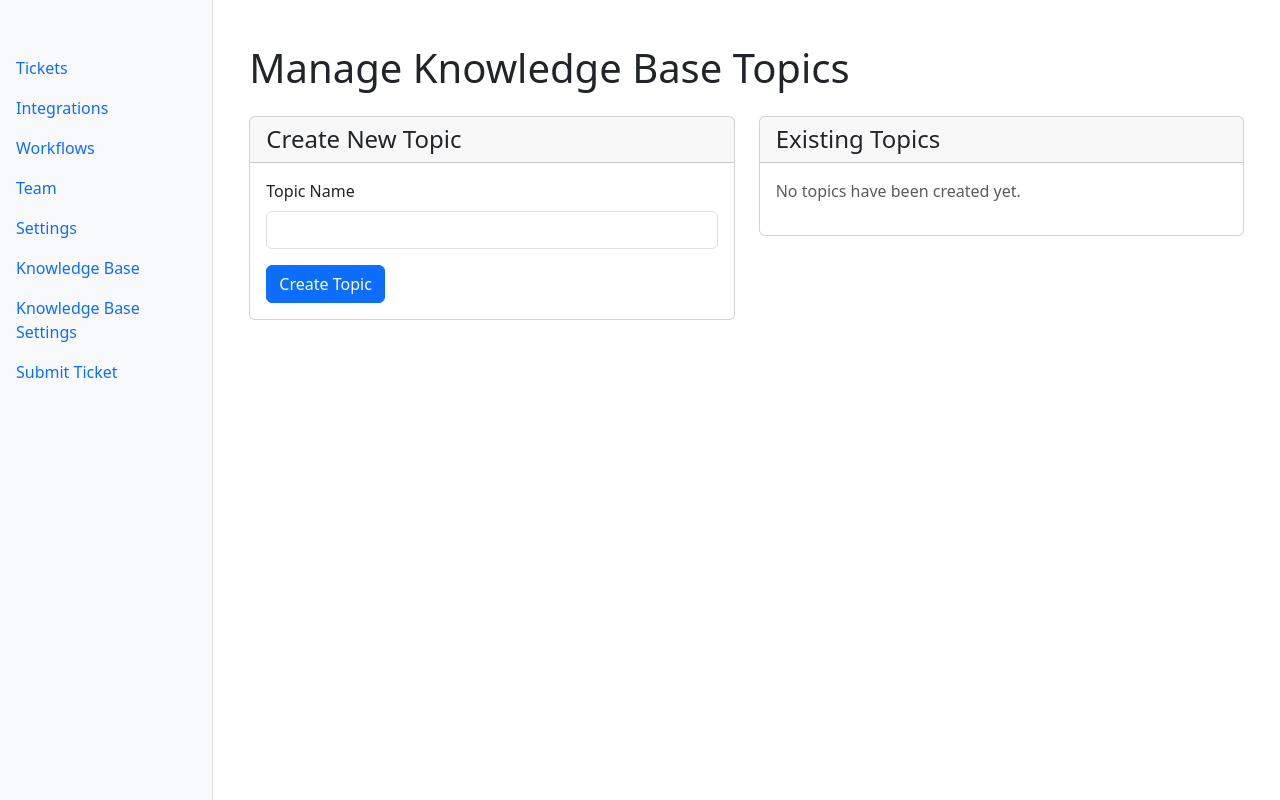
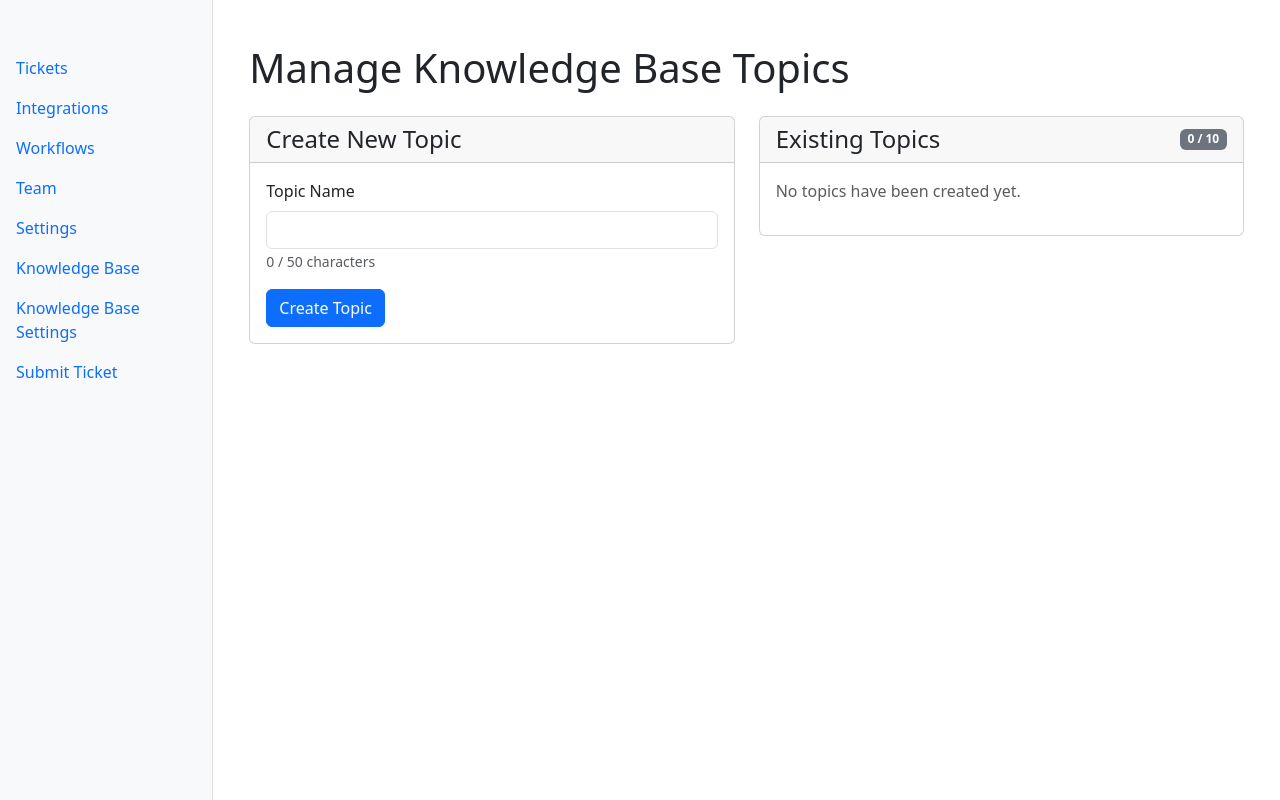
Before and after one commit to joegiglio/helpdesk-claude-dev-ai, a Flask app: page /knowledge-base/manage-topics in a window 1280 px wide. Run offline with Flask 2, Linux system fonts and the light colour scheme; data that the repository does not hold is empty; some libraries are stand-ins or nearby versions.

Commit message:
UI fixes for KB manage topics

```diff
--- a/app.py
+++ b/app.py
@@ -9,6 +9,7 @@ from jira import JIRA
 import logging
 import traceback
 from sqlalchemy.exc import SQLAlchemyError, IntegrityError
+from sqlalchemy import func
 
 app = Flask(__name__)
 app.config['SQLALCHEMY_DATABASE_URI'] = 'sqlite:///helpdesk.db'
@@ -80,7 +81,24 @@ class IntegrationSetting(db.Model):
 
 class KnowledgeBaseTopic(db.Model):
     id = db.Column(db.Integer, primary_key=True)
-    name = db.Column(db.String(100), nullable=False, unique=True)
+    name = db.Column(db.String(50), nullable=False, unique=True)
+
+    @classmethod
+    def create_topic(cls, name):
+        if len(name) > 50:
+            raise ValueError("Topic name must not exceed 50 characters.")
+
+        existing_topic = cls.query.filter(db.func.lower(cls.name) == db.func.lower(name)).first()
+        if existing_topic:
+            raise ValueError(f"Topic '{name}' already exists (case-insensitive).")
+
+        if cls.query.count() >= 10:
+            raise ValueError("Maximum number of topics (10) reached.")
+
+        new_topic = cls(name=name)
+        db.session.add(new_topic)
+        db.session.commit()
+        return new_topic
 
 def get_slack_webhook_url():
     slack_setting = IntegrationSetting.query.filter_by(integration_name='Slack').first()
@@ -331,13 +349,10 @@ def manage_topics():
             topic_name = request.form.get('topic_name')
             if topic_name:
                 try:
-                    new_topic = KnowledgeBaseTopic(name=topic_name)
-                    db.session.add(new_topic)
-                    db.session.commit()
+                    KnowledgeBaseTopic.create_topic(topic_name)
                     flash('Topic created successfully.', 'success')
-                except IntegrityError:
-                    db.session.rollback()
-                    flash(f'Topic "{topic_name}" already exists.', 'error')
+                except ValueError as e:
+                    flash(str(e), 'error')
         elif action == 'delete':
             topic_id = request.form.get('topic_id')
             if topic_id:
@@ -347,8 +362,9 @@ def manage_topics():
                     db.session.commit()
                     flash('Topic deleted successfully.', 'success')
 
-    topics = KnowledgeBaseTopic.query.all()
-    return render_template('manage_topics.html', topics=topics)
+    topics = KnowledgeBaseTopic.query.order_by(func.lower(KnowledgeBaseTopic.name)).all()
+    topic_count = len(topics)
+    return render_template('manage_topics.html', topics=topics, topic_count=topic_count)
 
 @app.route('/submit-ticket', methods=['GET', 'POST'])
 def submit_ticket():
--- a/templates/base.html
+++ b/templates/base.html
@@ -70,5 +70,6 @@
             }, 5000); // 5000 milliseconds = 5 seconds
         });
     </script>
+    {% block scripts %}{% endblock %}
 </body>
 </html>
--- a/templates/manage_topics.html
+++ b/templates/manage_topics.html
@@ -15,18 +15,25 @@
                         <input type="hidden" name="action" value="create">
                         <div class="mb-3">
                             <label for="topic_name" class="form-label">Topic Name</label>
-                            <input type="text" class="form-control" id="topic_name" name="topic_name" required>
+                            <input type="text" class="form-control" id="topic_name" name="topic_name" required maxlength="50">
+                            <small id="charCount" class="form-text text-muted">0 / 50 characters</small>
                         </div>
-                        <button type="submit" class="btn btn-primary">Create Topic</button>
+                        <button type="submit" class="btn btn-primary" {% if topic_count >= 10 %}disabled{% endif %}>Create Topic</button>
                     </form>
+                    {% if topic_count >= 10 %}
+                        <div class="alert alert-warning mt-2" role="alert">
+                            Maximum number of topics (10) reached. Delete a topic to create a new one.
+                        </div>
+                    {% endif %}
                 </div>
             </div>
         </div>
 
         <div class="col-md-6">
             <div class="card">
-                <div class="card-header">
+                <div class="card-header d-flex justify-content-between align-items-center">
                     <h2 class="h4 mb-0">Existing Topics</h2>
+                    <span class="badge bg-secondary">{{ topic_count }} / 10</span>
                 </div>
                 <div class="card-body">
                     {% if topics %}
@@ -51,3 +58,14 @@
     </div>
 </div>
 {% endblock %}
+
+{% block scripts %}
+<script>
+$(document).ready(function() {
+    $('#topic_name').on('input', function() {
+        var currentLength = $(this).val().length;
+        $('#charCount').text(currentLength + ' / 50 characters');
+    });
+});
+</script>
+{% endblock %}
```
